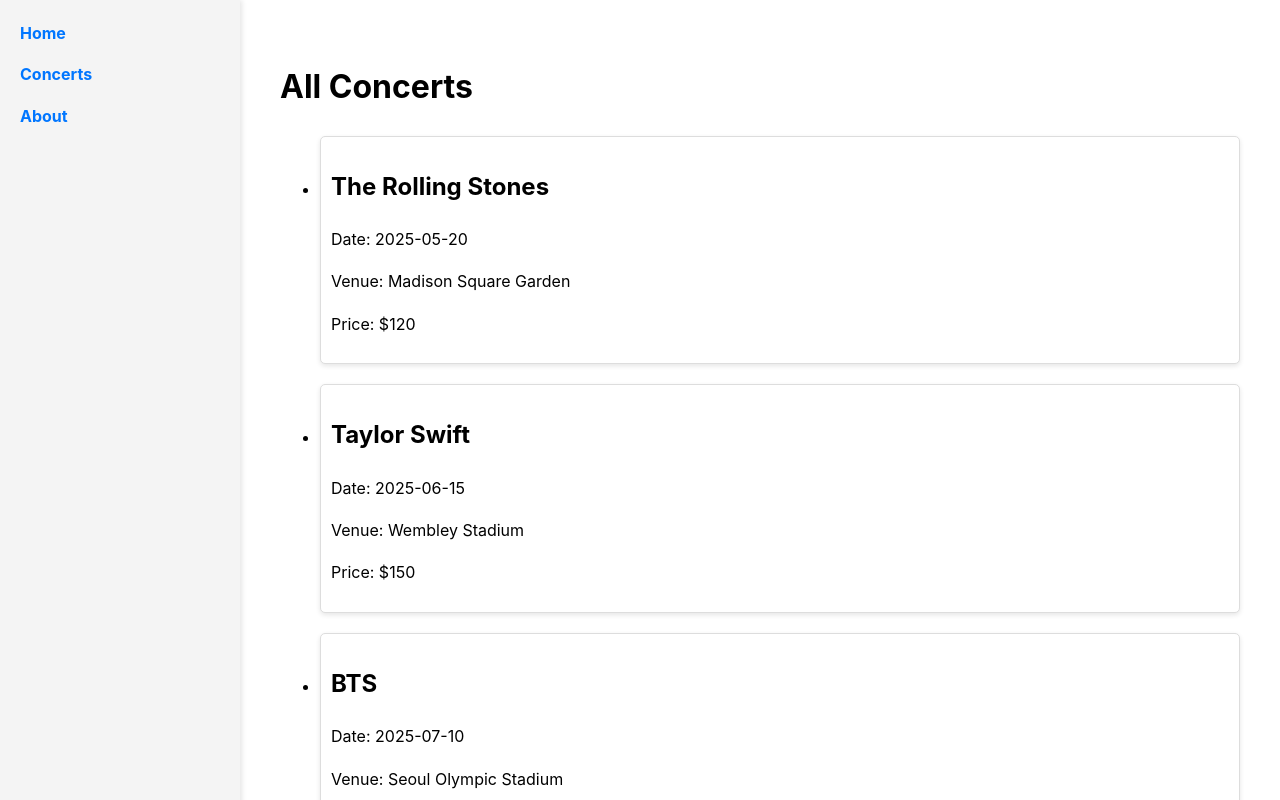
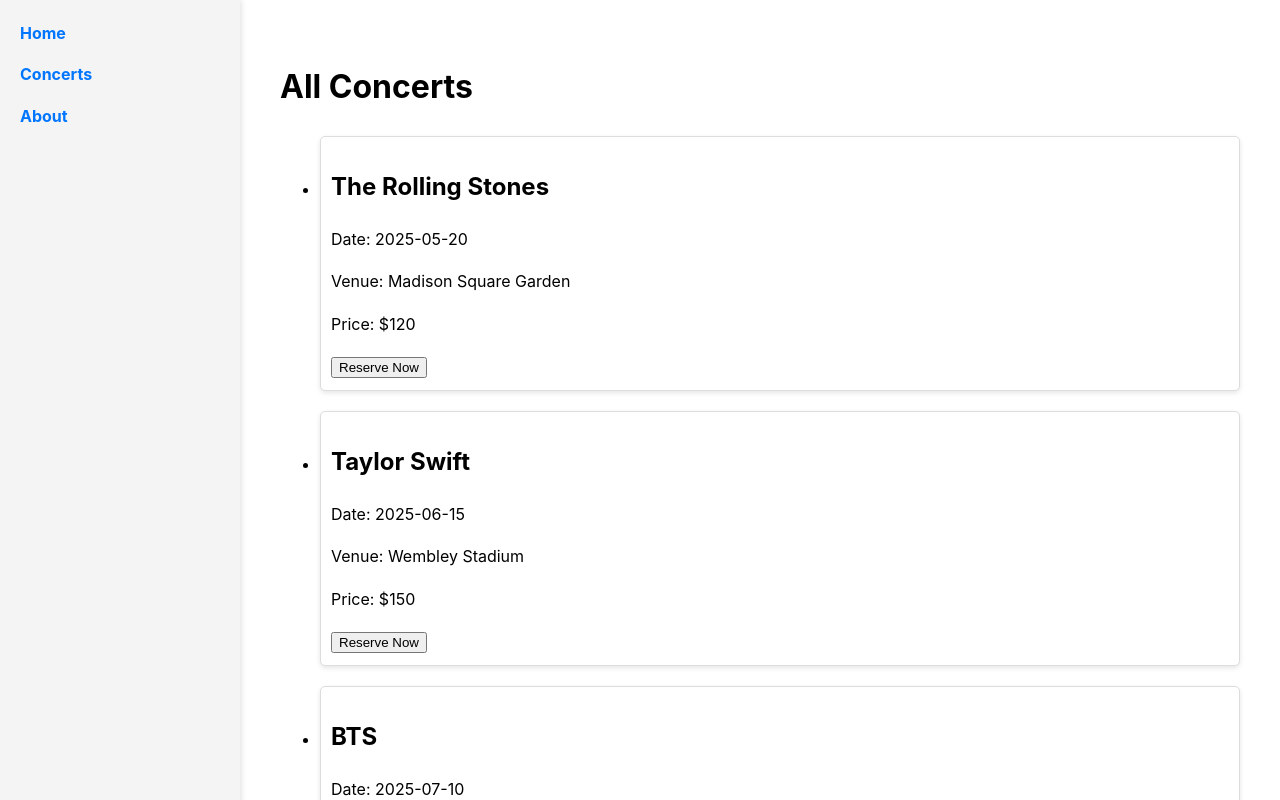
Before and after one commit to 6634445623/somsri, a Next.js app: page /concert in a window 1280 px wide. Shown: the top 800 px of the page. Built offline with nearby package versions, Linux system fonts and the light colour scheme.

Commit message:
VIBE: reserve on concerts page

```diff
--- a/pages/concert/index.js
+++ b/pages/concert/index.js
@@ -37,6 +37,7 @@
               <p>Date: {concert.date}</p>
               <p>Venue: {concert.venue}</p>
               <p>Price: {concert.price}</p>
+              <button>Reserve Now</button>
             </li>
           ))}
         </ul>
```
